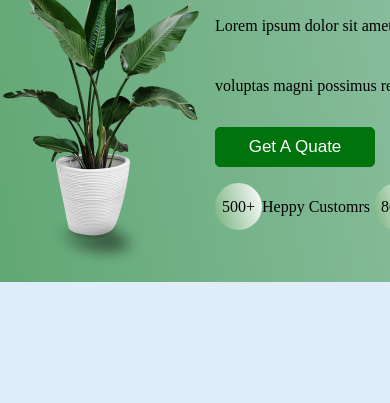
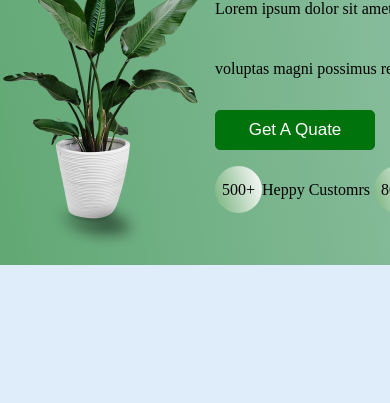
Before and after one commit to Anatoliy472/shop-figma, a plain HTML site: page index.html in a window 390 px wide. Shown: the part 441-844 px from the top of the page. Drawn offline with Linux system fonts and the light colour scheme.

Commit message:
added mergen -17px div/ present

```diff
--- a/style.css
+++ b/style.css
@@ -221,6 +221,9 @@ width: 18.5px;
 height: 2.4px;
 background-color: #0C4B35;
 }
+.present{
+margin-top: -17px;
+}
 }
 .present{
 display: flex;
```
